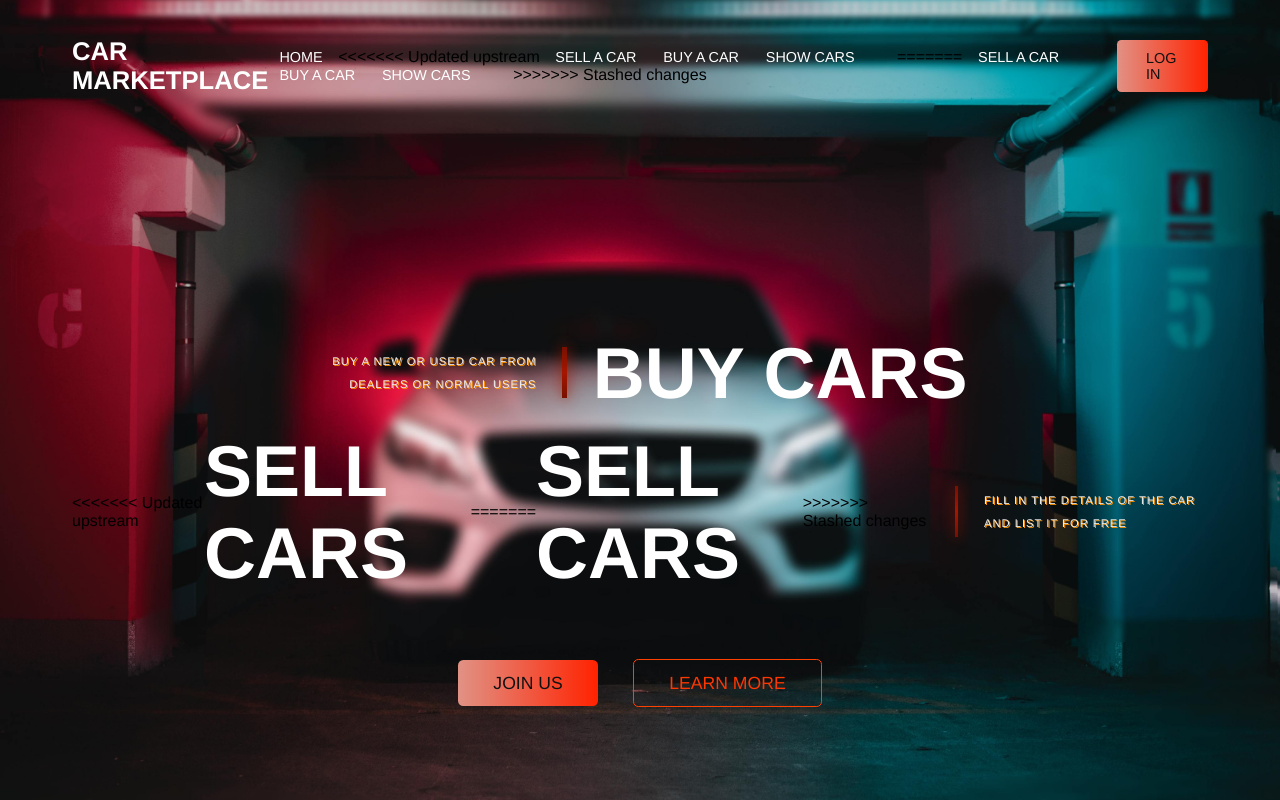
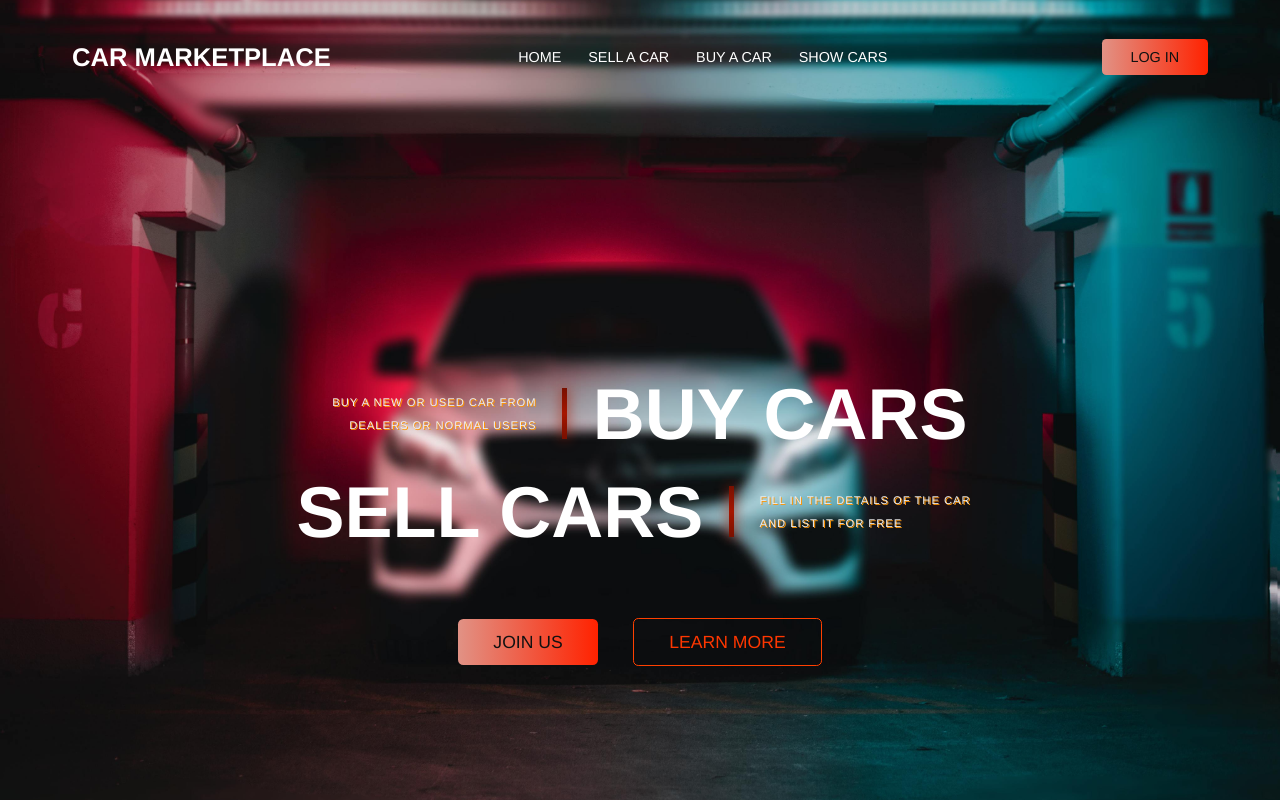
Before and after one commit to ValkeMihail/Car-Marketplace, a plain HTML site: page index.html in a window 1280 px wide. Shown: the top 800 px of the page. Drawn offline with Linux system fonts and the light colour scheme.

Commit message:
Update index.html

```diff
--- a/index.html
+++ b/index.html
@@ -18,17 +18,10 @@
           <a href="index.html" target="_self" class="brand">Car Marketplace</a>
           <ul class="menu">
            <li><a href="index.html">Home</a></li>
-<<<<<<< Updated upstream
-            <li><a onclick="openSellForm()"  href="#">Sell a Car</a> </li>
-            <li><a href="#">Buy a Car</a></li>
-            <li><a href="#">Show Cars</a></li>
-            <li><a id="btn-login-menu" onclick="openLoginForm()" href="#" class="btn btn-primary">Log in</a></li>
-=======
             <li><a  href="sell.html">Sell a Car</a> </li>
             <li><a href="#">Buy a Car</a></li>
             <li><a href="#">Show Cars</a></li>
             <li><a id="btn-login-menu" href="login.html" class="btn btn-primary">Log in</a></li>
->>>>>>> Stashed changes
           </ul>
           <a  href="login.html" class="btn btn-primary">Log in</a>
           <button class="menu-btn">
@@ -43,11 +36,7 @@
               <h1>Buy Cars</h1>
             </div>
             <div>
-<<<<<<< Updated upstream
-              <h1 onclick="openSellForm()">Sell Cars</h1>
-=======
               <h1><a class="heading" href="sell.html">Sell Cars</a></h1>
->>>>>>> Stashed changes
               <span class="bar"></span>
               <p> Fill in the details of the car and list it for free</p>
             </div>
```
